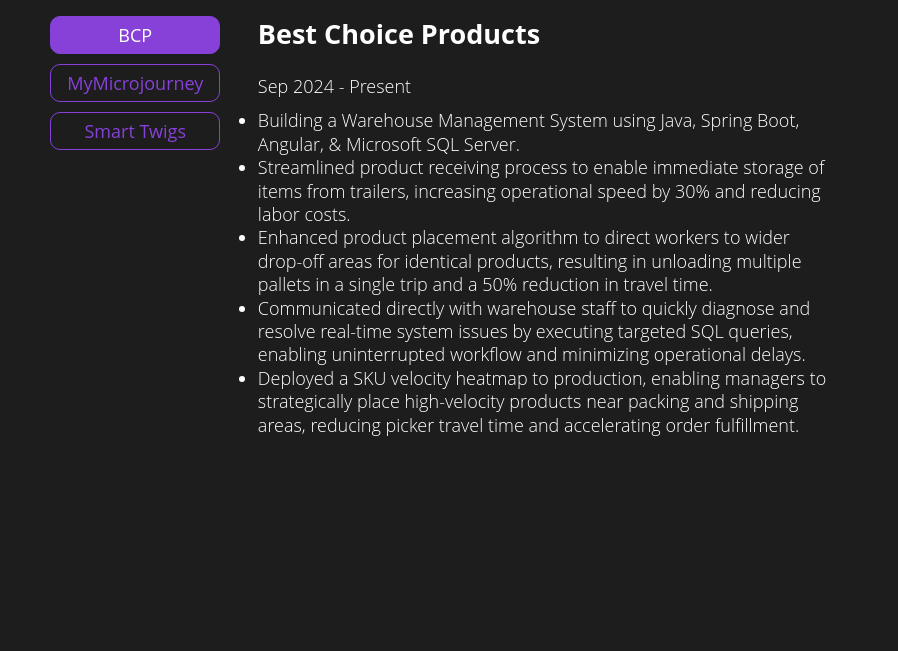
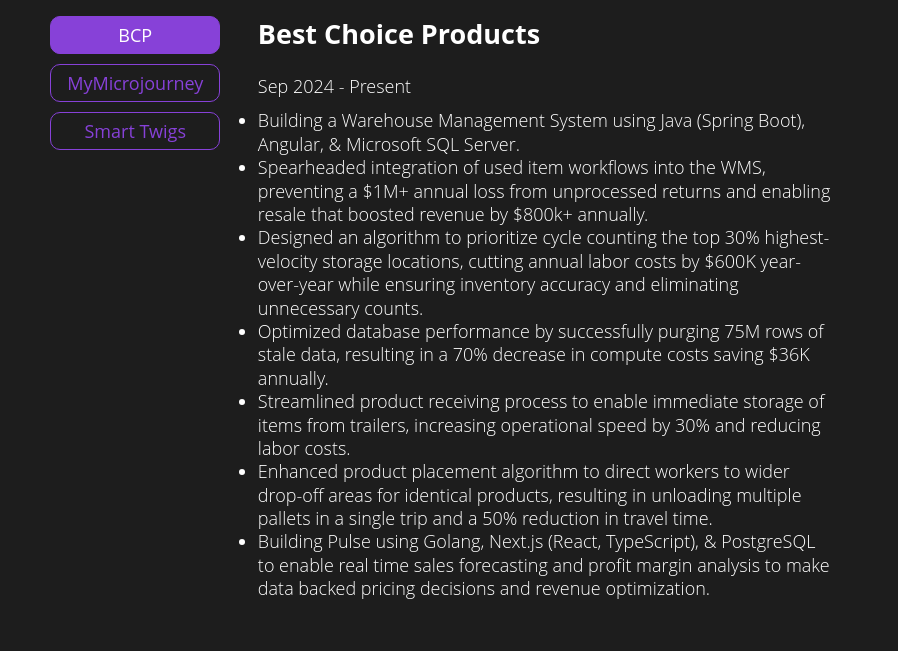
Before and after one commit to Salam-Aboul-Hosn/Salam-PersonalPortfolio, a React (Create React App) app: page / in a window 1280 px wide. Shown: the part 1753-2404 px from the top of the page, without its empty margins (198-1096 px from the left). Built offline with nearby package versions, Linux system fonts and the light colour scheme.

Commit message:
new resume

```diff
--- a/src/data/ExperienceData.jsx
+++ b/src/data/ExperienceData.jsx
@@ -6,8 +6,23 @@
       <h2 className={Experiencecss.jobNameHeader}>Best Choice Products</h2>
       <p className={Experiencecss.jobDate}>Sep 2024 - Present</p>
       <li className={Experiencecss.jobDescription}>
-        Building a Warehouse Management System using Java, Spring Boot, Angular,
+        Building a Warehouse Management System using Java (Spring Boot), Angular,
         & Microsoft SQL Server.
+      </li>
+      <li className={Experiencecss.jobDescription}>
+        Spearheaded integration of used item workflows into the WMS, preventing a
+        $1M+ annual loss from unprocessed returns and enabling resale that
+        boosted revenue by $800k+ annually.
+      </li>
+      <li className={Experiencecss.jobDescription}>
+        Designed an algorithm to prioritize cycle counting the top 30%
+        highest-velocity storage locations, cutting annual labor costs by $600K
+        year-over-year while ensuring inventory accuracy and eliminating
+        unnecessary counts.
+      </li>
+      <li className={Experiencecss.jobDescription}>
+        Optimized database performance by successfully purging 75M rows of stale
+        data, resulting in a 70% decrease in compute costs saving $36K annually.
       </li>
       <li className={Experiencecss.jobDescription}>
         Streamlined product receiving process to enable immediate storage of
@@ -20,14 +35,9 @@
         a single trip and a 50% reduction in travel time.
       </li>
       <li className={Experiencecss.jobDescription}>
-        Communicated directly with warehouse staff to quickly diagnose and
-        resolve real-time system issues by executing targeted SQL queries,
-        enabling uninterrupted workflow and minimizing operational delays.
-      </li>
-      <li className={Experiencecss.jobDescription}>
-        Deployed a SKU velocity heatmap to production, enabling managers to
-        strategically place high-velocity products near packing and shipping
-        areas, reducing picker travel time and accelerating order fulfillment.
+        Building Pulse using Golang, Next.js (React, TypeScript), & PostgreSQL
+        to enable real time sales forecasting and profit margin analysis to make
+        data backed pricing decisions and revenue optimization.
       </li>
     </div>
   );
```
Also changed, not shown: 1 other file (tests, documents, lock files or other folders).
